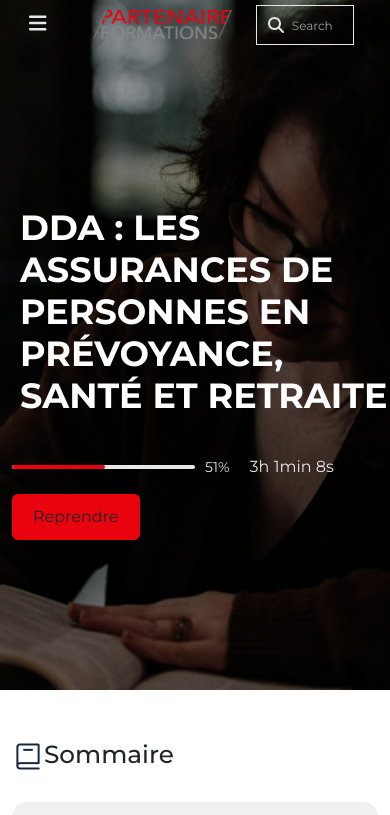
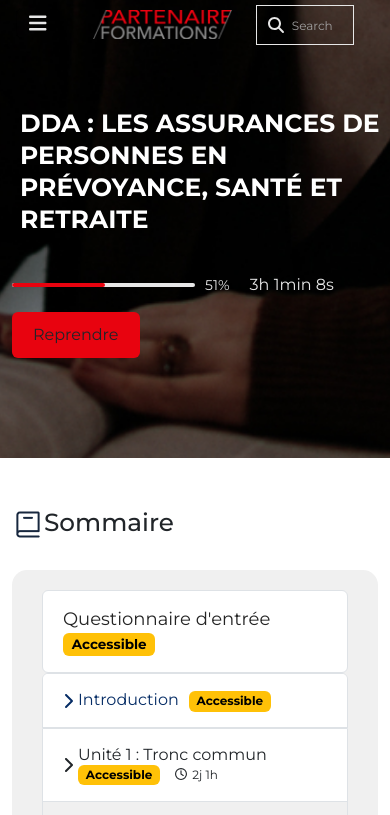
Before and after one commit to paulantu/partenaire-formation, a plain HTML site: page pages/view-all-course.html in a window 390 px wide. Shown: the top 815 px of the page. Drawn offline with nearby package versions, Linux system fonts and the light colour scheme.

Commit message:
banner position change

```diff
--- a/css/style.css
+++ b/css/style.css
@@ -18,13 +18,8 @@ body, h1, h2, h3, h4, h5, h6 {
 /* -----------------------------------*/
 
 .partenaire-header-banner{
-    background-image: url("../images/banner-background.jpg");
-    background-position: center;
-    background-repeat: no-repeat;
-    background-size: cover;
-    min-height: 668px;
+    z-index: 1;
 }
-
 .partenaire-header-nav-menu{
     min-height: 90px;
     background-color: #17273E;
@@ -34,7 +29,7 @@ body, h1, h2, h3, h4, h5, h6 {
     border: 1px solid #BCD7FF;
 }
 .navbar-menu li a:hover,
-.show{
+.navbar-menu .show{
     color: #E8030F!important;
 }
 .navbar button{
@@ -79,6 +74,17 @@ body, h1, h2, h3, h4, h5, h6 {
 
 /* filter and grid-list view button start */
 
+
+.partenaire-banner{
+    background-image: url("../images/banner-background.jpg");
+    background-position: center;
+    background-repeat: no-repeat;
+    background-size: cover;
+    min-height: 668px;
+    padding-top: 100px;
+    z-index: 2;
+    margin-top: -100px;
+}
 .partenaire-filter-category-label{
     color: #ffffff;
 }
@@ -115,8 +121,8 @@ body, h1, h2, h3, h4, h5, h6 {
 
 
 
-.partenaire-video-playlist-section{
-    margin: 100px 0;
+.partenaire-video-section-first{
+    margin-top: 100px;
 }
 .partenaire-video-section-headline{
     font-family: 'Montserrat', sans-serif;
@@ -271,7 +277,7 @@ body, h1, h2, h3, h4, h5, h6 {
 }
 .partenaire-banner-button button{
     margin-top: 15px;
-    margin-bottom: 150px;
+    margin-bottom: 100px;
     background-color: #E8030F;
     padding: 10px 20px;
     border-radius: 6px;
@@ -524,6 +530,11 @@ body, h1, h2, h3, h4, h5, h6 {
 
 /* Extra small devices (phones, 600px and down) */
 @media only screen and (max-width: 600px) {
+
+    .partenaire-banner{
+        padding-top: 650px;
+        margin-top: -800px;
+    }
     .partenaire-logo-navigation-section{
         display: flex;
         justify-content: center;
@@ -542,8 +553,11 @@ body, h1, h2, h3, h4, h5, h6 {
     }
     .banner-headline h1{
         padding: 160px 0px 30px 20px;
-        font-size: 35px;
-        line-height: 42px;
+        font-size: 25px;
+        line-height: 32px;
+    }
+    .partenaire-video-section-first{
+        margin-top: 50px;
     }
     .partenaire-video-playlist-section{
         margin: 50px 0;
--- a/pages/view-all-course.html
+++ b/pages/view-all-course.html
@@ -144,6 +144,21 @@
             </div>
 
 
+
+        </div>
+    </header>
+<!-- Navigation and Banner End -->
+
+
+
+
+
+<!-- Lesson Topic and video playlist start -->
+    <main class="partenaire-video-playlist-section" id="partenaire-video-playlist-section">
+
+        <!-- banner section start -->
+        <section class="partenaire-banner">
+            <div class="container">
                 <div class="row partenaire-filter-category-section" id="partenaire-filter-category-section">
                     <div class="col-3 col-md-5 col-lg-3 col-xl-3 col-xxl-3">
                         <div class="partenaire-filter-category">
@@ -212,19 +227,17 @@
                     </div>
                 </div>
             </div>
-    </header>
-<!-- Navigation and Banner End -->
+        </section>
+        <!-- banner section end -->
 
 
 
 
 
-<!-- Lesson Topic and video playlist start -->
-    <main class="partenaire-video-playlist-section" id="partenaire-video-playlist-section">
-
 
 <!-- Lesson Topic start -->
         <section class="container partenaire-video-section">
+            <div class="partenaire-video-section-first">
                 <div class="partenaire-lesson-book-heading">
                     <div class="partenaire-lesson-book">
                         <img src="../images/icons/book.png" class="img-fluid" alt="" srcset="">
@@ -403,6 +416,7 @@
                         </div>
                     </div>
                 </div>
+            </div>
         </section>
 
 <!-- Lesson Topic End -->
```
Also changed, not shown: index.html (+20 -11 lines). Lines whose indentation alone changed are shown as unchanged.
